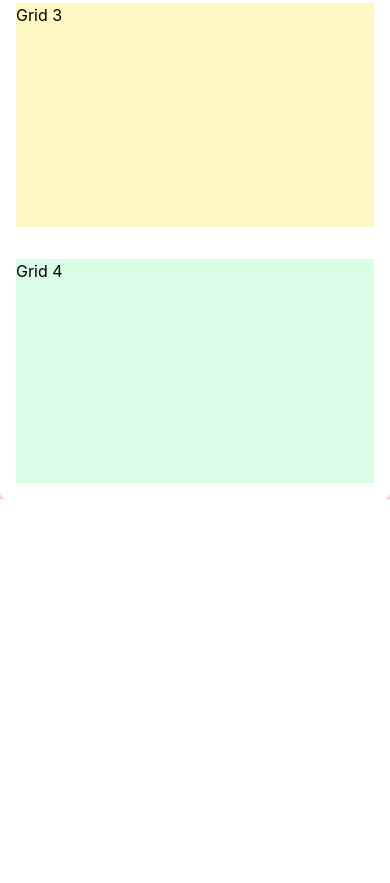
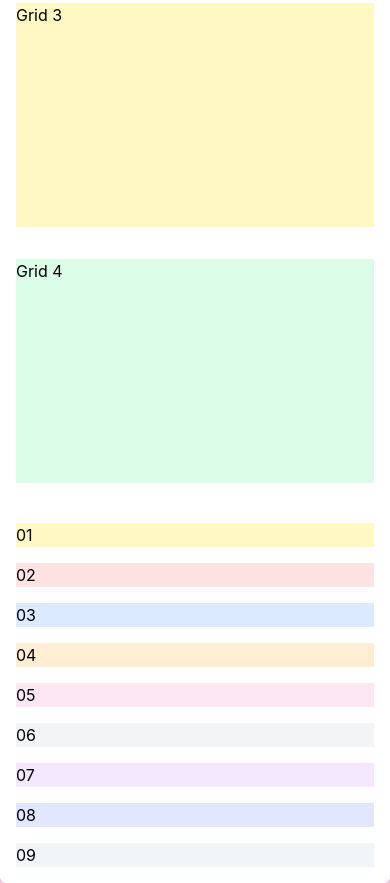
Before and after one commit to cyberfly/learn-tailwind, a website built with Vite: page day2-responsive.html in a window 390 px wide. Shown: the part 669-1552 px from the top of the page. Before the commit the page ends 1168 px from the top, so only its background shows below. Built offline with nearby package versions, Linux system fonts and the light colour scheme.

Commit message:
feat: CSS grid example, responsive

```diff
--- a/day2-responsive.html
+++ b/day2-responsive.html
@@ -67,7 +67,19 @@
 
         </div>
 
-
+        <!-- using CSS grid (not flex) -->
+        <div class="grid grid-cols-1 md:grid-cols-2 lg:grid-cols-3 xl:grid-cols-4 gap-4 mt-10">
+          <div class="bg-yellow-100">01</div>
+          <div class="bg-red-100">02</div>
+          <div class="bg-blue-100">03</div>
+          <div class="bg-orange-100">04</div>
+          <div class="bg-pink-100">05</div>
+          <div class="bg-gray-100">06</div>
+          <div class="bg-purple-100">07</div>
+          <div class="bg-indigo-100">08</div>
+          <div class="bg-slate-100">09</div>
+        </div>
+        <!-- end using CSS grid (not flex) -->
 
       </div>
 
```
